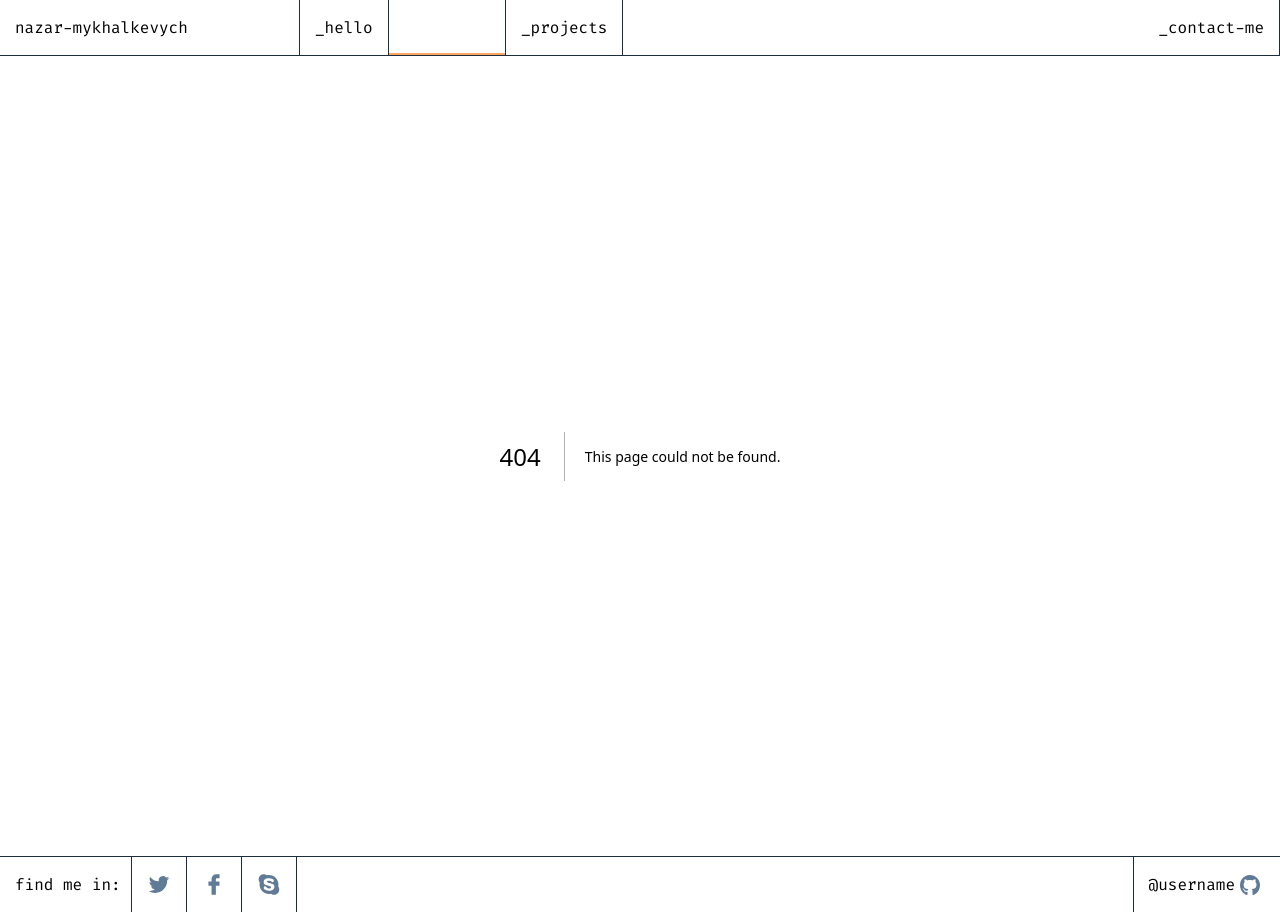
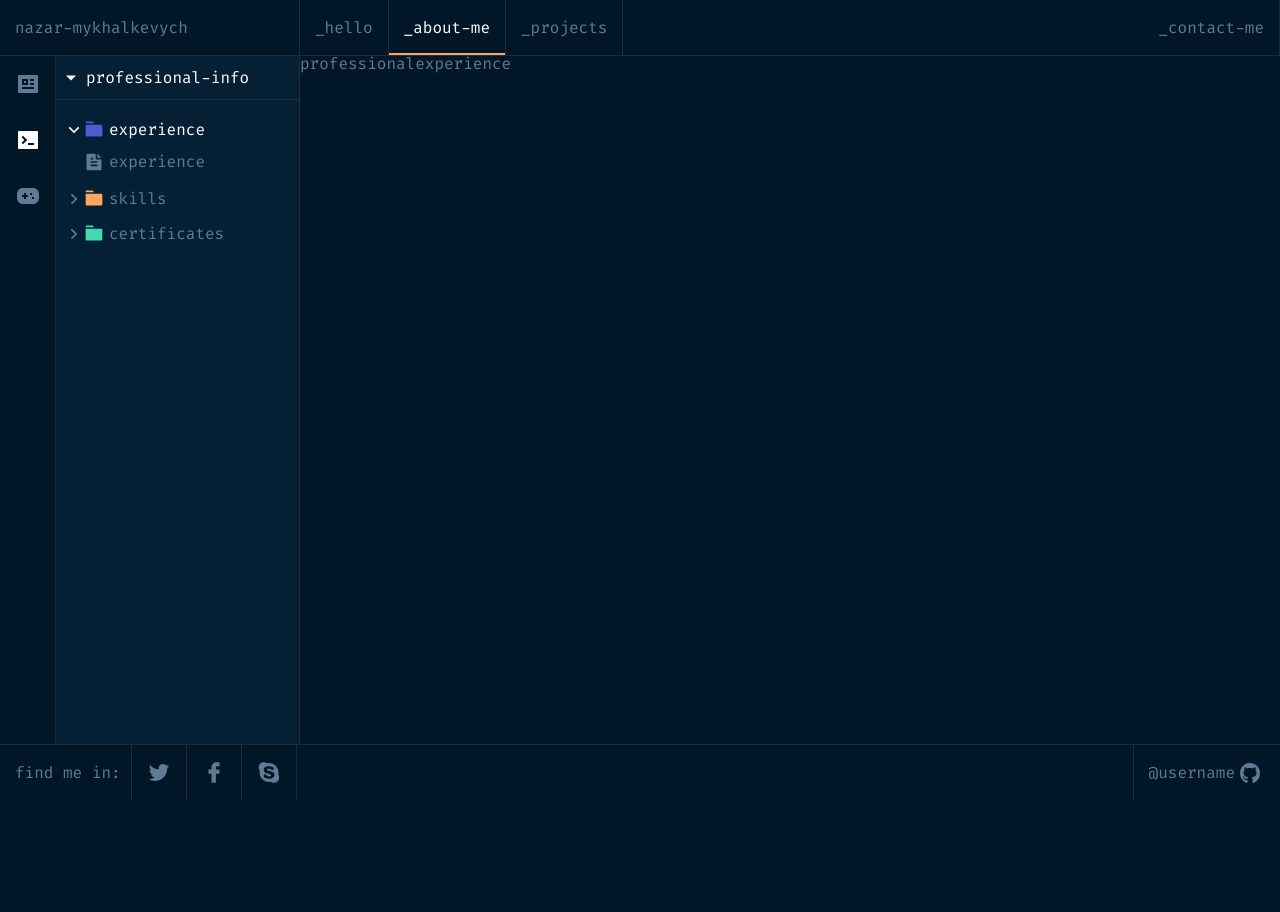
Before and after one commit to mykhalkevych/portfolio-v2, a Next.js app: page /about/professional-info/experience in a window 1280 px wide. Before the commit this address had no page. After the commit the page ends 800 px from the top, so only its background shows below. Built offline with nearby package versions, Linux system fonts and the light colour scheme.

Commit message:
add hobbies page

```diff
--- a/app/about/components/sidemenu/SideMenu.tsx
+++ b/app/about/components/sidemenu/SideMenu.tsx
@@ -18,7 +18,7 @@ export default function SideMenu() {
         <li>
           <Link
             className={`${pathname.includes('/personal-info') ? 'active' : ''}`}
-            href='/about/personal-info'
+            href='/about/personal-info/bio'
           >
             <RiProfileFill />
           </Link>
@@ -28,7 +28,7 @@ export default function SideMenu() {
             className={`${
               pathname.includes('/professional-info') ? 'active' : ''
             }`}
-            href='/about/professional-info'
+            href='/about/professional-info/experience'
           >
             <RiTerminalBoxFill />
           </Link>
@@ -36,7 +36,7 @@ export default function SideMenu() {
         <li>
           <Link
             className={`${pathname.includes('/hobbies') ? 'active' : ''}`}
-            href='/about/hobbies'
+            href='/about/hobbies/books'
           >
             <RiGamepadFill />
           </Link>
--- /dev/null
+++ b/app/about/hobbies/[folder]/page.tsx
@@ -0,0 +1,3 @@
+export default function Page({ params }: { params: { folder: string } }) {
+  return <div>hobbies{params.folder}</div>;
+}
--- a/app/about/personal-info/layout.tsx
+++ b/app/about/personal-info/layout.tsx
@@ -6,8 +6,6 @@ export default function PersonalInfo({
 }: {
   children: React.ReactNode;
 }) {
-  const navList = PersonalNavList;
-
   return (
     <>
       <SubNavigation
--- /dev/null
+++ b/app/about/professional-info/[folder]/page.tsx
@@ -0,0 +1,3 @@
+export default function Page({ params }: { params: { folder: string } }) {
+  return <div>professional{params.folder}</div>;
+}
--- a/app/about/professional-info/layout.tsx
+++ b/app/about/professional-info/layout.tsx
@@ -1,7 +1,18 @@
-export default function PersonalInfo({
+import { ProfessionalNavList } from '@/app/data';
+import SubNavigation from '../components/subnavigation/SubNavigation';
+
+export default function ProfessionalInfo({
   children,
 }: {
   children: React.ReactNode;
 }) {
-  return <>{children}</>;
+  return (
+    <>
+      <SubNavigation
+        navTitle='professional-info'
+        navList={ProfessionalNavList}
+      ></SubNavigation>
+      {children}
+    </>
+  );
 }
--- a/app/data/index.ts
+++ b/app/data/index.ts
@@ -32,10 +32,41 @@ export const PersonalNavList: NavListItem[] = [
 
 export const ProfessionalNavList: NavListItem[] = [
   {
-    title: 'Bio',
-    color: '',
-    path: 'bio',
+    title: 'experience',
+    color: 'primary',
+    path: 'experience',
+    type: 'folder',
+    anchors: ['experience'],
+  },
+  {
+    title: 'skills',
+    color: 'secondary',
+    path: 'skills',
     type: 'folder',
     anchors: ['skills'],
   },
+  {
+    title: 'certificates',
+    color: 'third',
+    path: 'certificates',
+    type: 'folder',
+    anchors: ['certificates'],
+  },
 ];
+
+export const HobbiesNavList: NavListItem[] = [
+  {
+    title: 'books',
+    color: 'primary',
+    path: 'books',
+    type: 'folder',
+    anchors: ['books'],
+  },
+  {
+    title: 'games',
+    color: 'secondary',
+    path: 'games',
+    type: 'folder',
+    anchors: ['games'],
+  },
+];
```
Also changed, not shown: app/about/hobbies/layout.tsx (+12 -1 lines).
